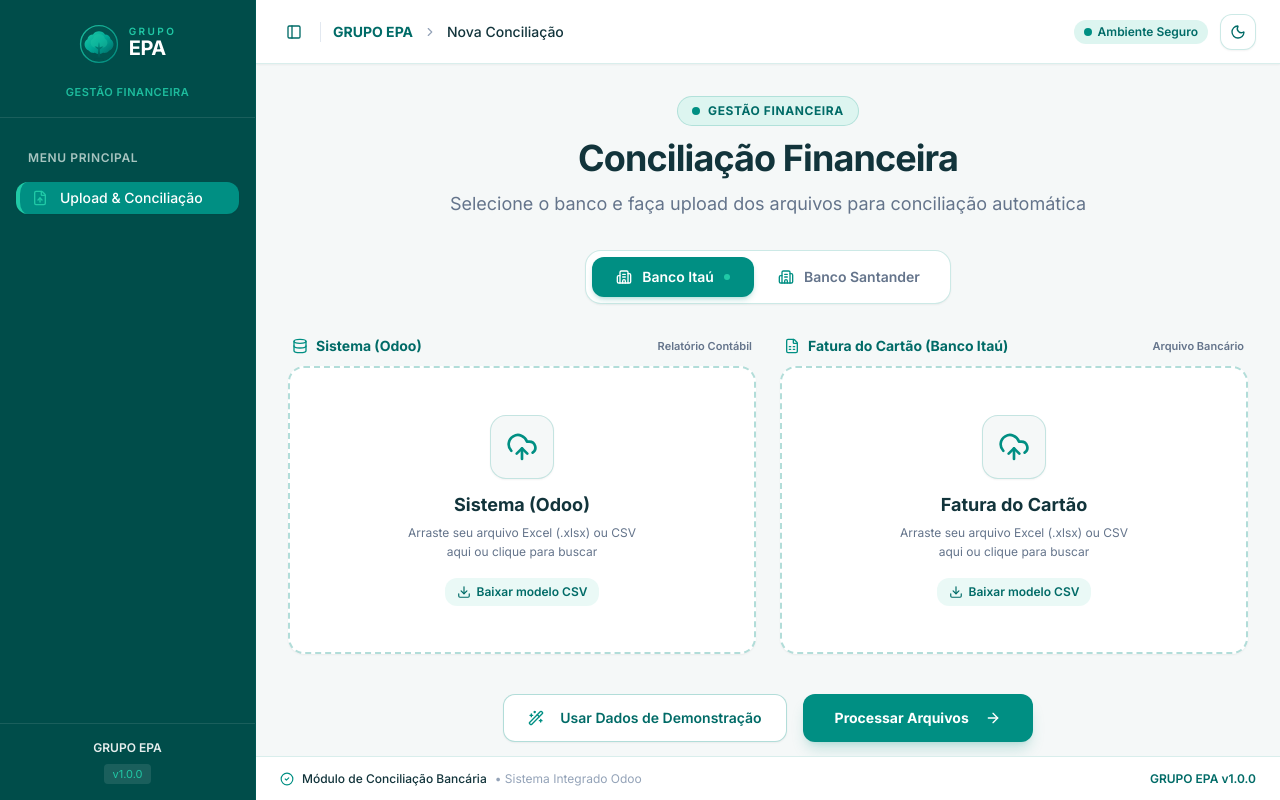
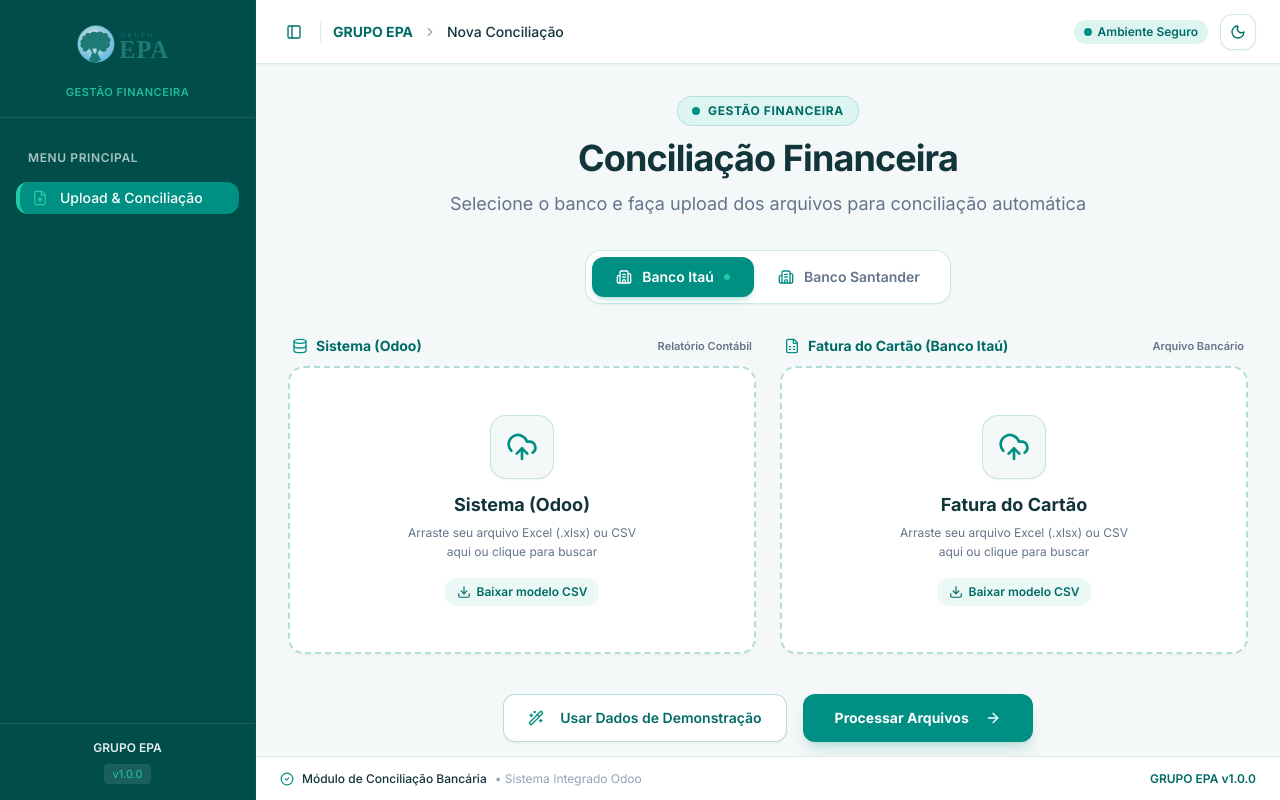
Before and after one commit to DepInTech/automa-o-de-concilia-o, a React (Vite) app: page / in a window 1280 px wide. Built offline with nearby package versions, Linux system fonts and the light colour scheme.

Commit message:
Atualizar o componente da logo vetorizada do Grupo EPA no sistema de co…

```diff
--- a/package.json
+++ b/package.json
@@ -14,7 +14,7 @@
     "format": "oxfmt",
     "format:check": "oxfmt --check",
     "preview": "vite preview",
-    "test": "echo \"there are no tests for this project\" && exit 0",
+    "test": "node scripts/trace.cjs",
     "test:watch": "echo \"there are no tests for this project\" && exit 0"
   },
   "dependencies": {
--- a/src/components/epa-logo.tsx
+++ b/src/components/epa-logo.tsx
@@ -1,142 +1,175 @@
 import React from 'react'
 
-interface EpaLogoProps {
+export interface EpaLogoProps {
   className?: string
+  /**
+   * 'full': Círculo com árvore + texto "GRUPO EPA" à direita (fiel ao anexo oficial)
+   * 'symbol': Apenas o círculo azul com a árvore dentro
+   */
   variant?: 'full' | 'symbol'
-  size?: 'sm' | 'md' | 'lg'
+  /** Tamanho predefinido ou ajuste livre via className */
+  size?: 'sm' | 'md' | 'lg' | 'xl'
+  /** Forçar texto claro (para contextos com fundo escuro) ou escuro/teal (fundo claro) */
+  textColorMode?: 'auto' | 'light' | 'brand'
 }
 
 /**
- * Componente oficial e vetorizado da marca GRUPO EPA:
- * Desenho vetorial em SVG da árvore estilizada em tons verde petróleo/turquesa
- * dentro de um anel/círculo com fundo transparente (sem fundo branco),
- * garantindo nitidez e proporcionalidade perfeitas em temas claros e escuros.
+ * Componente oficial vetorizado da marca GRUPO EPA.
+ *
+ * Reproduz fielmente a logo oficial:
+ * 1. Círculo com gradiente radial azul-claro (centro suave #EAF7FC / #CFEBF7 desbotando para #7EC4E7 / #6CBEE4 nas bordas).
+ * 2. Silhueta precisa e recortada da árvore frondosa em verde-petróleo (#1D7A74 / #176B66),
+ *    com copa densa multilobada e tronco que se abre na base.
+ * 3. À direita do círculo (na variante 'full'):
+ *    - Linha superior: "GRUPO" com tracking amplo e serifa sutil clássica da identidade.
+ *    - Linha inferior: "EPA" em proporção dominante, com serifas suaves e elegantes.
+ *
+ * 100% SVG vetorial inline transparente (sem caixa branca externa), adaptável a temas claros e escuros.
  */
-export function EpaLogo({ className = '', variant = 'full', size = 'md' }: EpaLogoProps) {
-  const sizeMap = {
-    sm: { box: 'h-8', icon: 32 },
-    md: { box: 'h-10', icon: 40 },
-    lg: { box: 'h-14', icon: 56 },
+export function EpaLogo({
+  className = '',
+  variant = 'full',
+  size = 'md',
+  textColorMode = 'auto',
+}: EpaLogoProps) {
+  // Proporções:
+  // - Símbolo (círculo): 200 x 200 (1:1)
+  // - Full (círculo + texto): 520 x 200 (~2.6:1)
+  const isFull = variant === 'full'
+
+  const sizeStyles = {
+    sm: isFull ? 'h-8' : 'h-8 w-8',
+    md: isFull ? 'h-10' : 'h-10 w-10',
+    lg: isFull ? 'h-12' : 'h-12 w-12',
+    xl: isFull ? 'h-16' : 'h-16 w-16',
   }[size]
 
+  // IDs únicos para gradientes locais (evita colisão de IDs se renderizado múltiplas vezes)
+  const idPrefix = 'epa-brand'
+  const radialGradId = `${idPrefix}-bg-radial`
+
+  // Cores do texto
+  // - auto: usa classe CSS para tema claro (#1D7A74) e tema escuro (#31C2A5 / #55D4BB para máxima legibilidade na sidebar verde-escura)
+  // - brand: sempre #1D7A74 (verde-petróleo oficial)
+  // - light: sempre tom claro (#3CD1B5)
+  const textClass =
+    textColorMode === 'brand'
+      ? 'fill-[#1D7A74]'
+      : textColorMode === 'light'
+        ? 'fill-[#3CD1B5]'
+        : 'fill-[#1D7A74] dark:fill-[#2FD6B4]'
+
   return (
-    <div className={`flex items-center gap-2.5 select-none ${className}`}>
-      {/* Símbolo Vetorial (Árvore Estilizada dentro do Círculo) */}
     <svg
-        viewBox="0 0 100 100"
-        className={`${sizeMap.box} w-auto aspect-square shrink-0`}
+      viewBox={isFull ? '0 0 520 200' : '0 0 200 200'}
+      className={`shrink-0 select-none overflow-visible ${sizeStyles} ${className}`}
       fill="none"
       xmlns="http://www.w3.org/2000/svg"
-        aria-hidden="true"
+      role="img"
+      aria-label="Grupo EPA"
     >
       <defs>
-          {/* Gradiente sutil para o anel externo */}
-          <linearGradient id="epaRingGrad" x1="0%" y1="0%" x2="100%" y2="100%">
-            <stop offset="0%" stopColor="#20C9A6" />
-            <stop offset="100%" stopColor="#008F83" />
-          </linearGradient>
+        {/* Gradiente radial azul do círculo: centro luminoso suave desbotando para as bordas */}
+        <radialGradient id={radialGradId} cx="46%" cy="42%" r="54%" fx="42%" fy="38%">
+          <stop offset="0%" stopColor="#FFFFFF" stopOpacity="0.95" />
+          <stop offset="28%" stopColor="#EAF7FC" stopOpacity="0.9" />
+          <stop offset="68%" stopColor="#AEE0F5" stopOpacity="0.85" />
+          <stop offset="92%" stopColor="#80C8EC" stopOpacity="0.92" />
+          <stop offset="100%" stopColor="#67BEE7" stopOpacity="0.98" />
+        </radialGradient>
 
-          {/* Gradiente da copa da árvore estilizada */}
-          <linearGradient id="epaTreeGrad" x1="0%" y1="0%" x2="100%" y2="100%">
-            <stop offset="0%" stopColor="#20C9A6" />
-            <stop offset="50%" stopColor="#00A896" />
-            <stop offset="100%" stopColor="#006B67" />
-          </linearGradient>
-
-          {/* Gradiente para o tronco */}
-          <linearGradient id="epaTrunkGrad" x1="0%" y1="0%" x2="0%" y2="100%">
-            <stop offset="0%" stopColor="#008F83" />
-            <stop offset="100%" stopColor="#004D4A" />
-          </linearGradient>
+        {/* Clip path para manter o corte perfeito da base do tronco e galhos no círculo */}
+        <clipPath id={`${idPrefix}-circle-clip`}>
+          <circle cx="100" cy="100" r="92" />
+        </clipPath>
       </defs>
 
-        {/* Anel Externo Vetorial (fundo transparente, sem fundo branco) */}
-        <circle
-          cx="50"
-          cy="50"
-          r="46"
-          stroke="url(#epaRingGrad)"
-          strokeWidth="3.5"
-          className="opacity-90"
-        />
+      {/* SÍMBOLO: CÍRCULO COM ÁRVORE */}
+      <g>
+        {/* Círculo com gradiente radial azul-claro oficial */}
+        <circle cx="100" cy="100" r="92" fill={`url(#${radialGradId})`} />
 
-        {/* Círculo de fundo translúcido suave (mantém transparência e harmonia com qualquer fundo) */}
-        <circle
-          cx="50"
-          cy="50"
-          r="43"
-          fill="#008F83"
-          className="fill-[#008F83]/10 dark:fill-[#20C9A6]/15"
-        />
+        {/* Borda ultrafina sutil no contorno para reforçar definição */}
+        <circle cx="100" cy="100" r="92" stroke="#7BBEE0" strokeWidth="0.8" strokeOpacity="0.7" />
 
-        {/* Copa da árvore estilizada (nuvem de folhas / sustentabilidade ambiental) */}
-        <g fill="url(#epaTreeGrad)">
-          {/* Camada base da copa */}
+        {/* Silhueta da Árvore Oficial em verde-petróleo */}
+        <g clipPath={`url(#${idPrefix}-circle-clip)`}>
           <path
-            d="M 50 18
-               C 56 18, 62 21, 65 26
-               C 72 26, 78 31, 79 38
-               C 84 41, 87 47, 86 53
-               C 85 59, 81 64, 76 66
-               C 72 71, 66 73, 60 72
-               C 57 74, 53 75, 50 75
-               C 47 75, 43 74, 40 72
-               C 34 73, 28 71, 24 66
-               C 19 64, 15 59, 14 53
-               C 13 47, 16 41, 21 38
-               C 22 31, 28 26, 35 26
-               C 38 21, 44 18, 50 18 Z"
-          />
+            fill="#1D7A74"
+            fillRule="evenodd"
+            d={`
+              M 95 192
+              C 84 191 74 186 64 179
+              C 71 169 77 156 80 142
+              C 76 138 72 131 66 123
+              C 62 128 58 132 54 135
+              C 48 139 42 139 37 135
+              C 33 131 32 125 35 120
+              C 30 120 25 117 23 113
+              C 21 108 22 102 26 98
+              C 23 96 21 92 22 88
+              C 23 83 27 79 32 77
+              C 30 73 30 68 33 64
+              C 36 60 41 58 46 58
+              C 46 53 49 48 54 45
+              C 60 42 67 43 72 47
+              C 75 43 80 40 85 39
+              C 92 37 99 39 104 43
+              C 108 40 114 38 120 38
+              C 127 38 133 42 137 47
+              C 142 45 148 45 153 48
+              C 159 52 162 58 161 65
+              C 167 67 172 72 173 78
+              C 174 84 171 90 166 94
+              C 170 98 171 104 169 110
+              C 166 116 160 120 154 121
+              C 155 126 153 132 148 136
+              C 143 140 136 140 130 137
+              C 126 135 123 131 121 127
+              C 116 133 112 139 108 143
+              C 111 156 117 169 125 179
+              C 115 186 105 191 95 192 Z
 
-          {/* Detalhe interno iluminado / folhas centrais */}
-          <path
-            d="M 50 25
-               C 58 25, 64 30, 65 37
-               C 70 40, 73 46, 70 52
-               C 67 58, 61 60, 56 59
-               C 53 62, 47 62, 44 59
-               C 39 60, 33 58, 30 52
-               C 27 46, 30 40, 35 37
-               C 36 30, 42 25, 50 25 Z"
-            fill="#20C9A6"
-            className="opacity-40 dark:opacity-60"
+              M 90 148
+              C 87 141 84 133 82 124
+              C 89 122 95 122 102 122
+              C 105 131 103 141 99 148
+              C 96 148 93 148 90 148 Z
+            `}
           />
         </g>
+      </g>
 
-        {/* Tronco e raízes estilizados */}
-        <g fill="url(#epaTrunkGrad)">
-          {/* Tronco principal se abrindo para os galhos */}
-          <path
-            d="M 47 84
-               C 47 78, 48 72, 48 64
-               C 46 62, 43 59, 39 57
-               C 41 55, 45 56, 48 59
-               C 48.5 53, 49 48, 50 45
-               C 51 48, 51.5 53, 52 59
-               C 55 56, 59 55, 61 57
-               C 57 59, 54 62, 52 64
-               C 52 72, 53 78, 53 84
-               C 56 85, 60 86, 63 87
-               L 62 89
-               C 57 88, 53 87, 50 87
-               C 47 87, 43 88, 38 89
-               L 37 87
-               C 40 86, 44 85, 47 84 Z"
-          />
+      {/* TIPOGRAFIA OFICIAL: GRUPO EPA (exibida na variante 'full') */}
+      {isFull && (
+        <g className={textClass} style={{ transition: 'fill 0.2s ease' }}>
+          {/* GRUPO (linha de cima, tracking amplo, elegante e proporcional) */}
+          <text
+            x="222"
+            y="64"
+            fontFamily="'Cinzel', 'Trajan Pro', 'Baskerville', 'Times New Roman', serif"
+            fontSize="34"
+            fontWeight="500"
+            letterSpacing="0.32em"
+          >
+            GRUPO
+          </text>
+
+          {/* EPA (linha de baixo, letras maiúsculas grandes, dominantes) */}
+          <g
+            fontFamily="'Cinzel', 'Trajan Pro', 'Baskerville', 'Times New Roman', serif"
+            fontWeight="600"
+            fontSize="122"
+            letterSpacing="0.04em"
+          >
+            <text x="216" y="172">
+              EPA
+            </text>
           </g>
+        </g>
+      )}
     </svg>
-
-      {/* Tipografia da Marca GRUPO EPA */}
-      {variant !== 'symbol' && (
-        <div className="flex flex-col leading-none">
-          <span className="text-[10px] tracking-[0.24em] font-semibold text-[#20C9A6] uppercase">
-            GRUPO
-          </span>
-          <span className="text-xl font-black tracking-tight text-white drop-shadow-sm -mt-0.5">
-            EPA
-          </span>
-        </div>
-      )}
-    </div>
   )
 }
+
+export default EpaLogo
```
Also changed, not shown: scripts/trace.cjs (added, +96 -0 lines), scripts/trace.js (added, +97 -0 lines), .skip.config.json, src/assets/logo-epa-778e6.png (added). Lines whose indentation alone changed are shown as unchanged.
